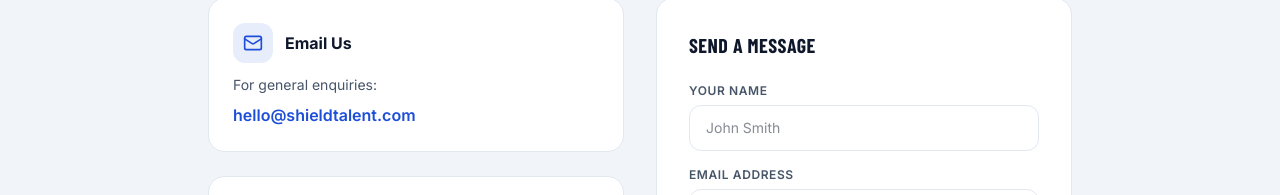
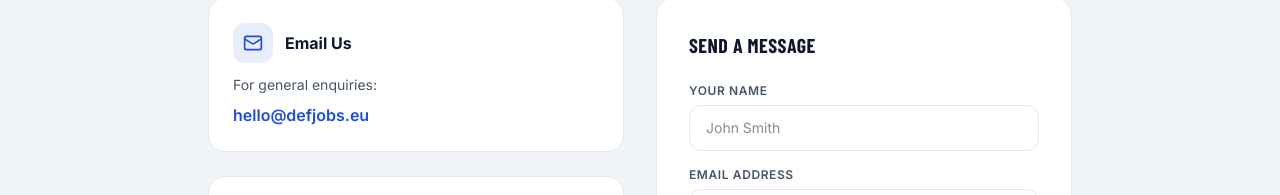
Before and after one commit to B-S-N-K/def-jobs, a React (Vite) app: page /contact in a window 1280 px wide. Shown: the part 347-542 px from the top of the page. Built offline with nearby package versions, Linux system fonts and the light colour scheme; no server answers; a web font is replaced by a local one.

Commit message:
Complete DefJobs rebrand - update all email references

```diff
--- a/src/pages/ContactPage.tsx
+++ b/src/pages/ContactPage.tsx
@@ -50,8 +50,8 @@
                 <h3 className="font-bold text-shield-text-l">Email Us</h3>
               </div>
               <p className="text-shield-text-lm text-sm mb-2">For general enquiries:</p>
-              <a href="mailto:hello@shieldtalent.com" className="text-shield-navy-lt font-semibold hover:underline">
-                hello@shieldtalent.com
+              <a href="mailto:hello@defjobs.eu" className="text-shield-navy-lt font-semibold hover:underline">
+                hello@defjobs.eu
               </a>
             </div>
 
--- a/src/pages/PricingPage.tsx
+++ b/src/pages/PricingPage.tsx
@@ -184,7 +184,7 @@
             {t('pricing_tailored_2')}
           </p>
           <a
-            href="mailto:hello@shieldtalent.com"
+            href="mailto:hello@defjobs.eu"
             className="inline-flex items-center gap-2 bg-shield-navy-lt hover:bg-shield-navy-mid text-white font-bold px-8 py-4 rounded-xl transition-all hover:-translate-y-[1px] text-base"
           >
             {t('pricing_lets_talk')}
--- a/src/pages/PrivacyPage.tsx
+++ b/src/pages/PrivacyPage.tsx
@@ -76,7 +76,7 @@
             <h2 className="font-heading font-bold text-xl text-shield-text-l uppercase tracking-wide mb-3">7. Contact</h2>
             <p className="text-shield-text-lm leading-relaxed">
               For any privacy-related questions or data requests, please contact us at{' '}
-              <a href="mailto:hello@shieldtalent.com" className="text-shield-navy-lt hover:underline">
+              <a href="mailto:hello@defjobs.eu" className="text-shield-navy-lt hover:underline">
                 hello@shieldtalent.com
               </a>
             </p>
--- a/src/pages/TermsPage.tsx
+++ b/src/pages/TermsPage.tsx
@@ -74,7 +74,7 @@
             <h2 className="font-heading font-bold text-xl text-shield-text-l uppercase tracking-wide mb-3">8. Contact</h2>
             <p className="text-shield-text-lm leading-relaxed">
               For any questions about these Terms, please contact us at{' '}
-              <a href="mailto:hello@shieldtalent.com" className="text-shield-navy-lt hover:underline">
+              <a href="mailto:hello@defjobs.eu" className="text-shield-navy-lt hover:underline">
                 hello@shieldtalent.com
               </a>
             </p>
```
